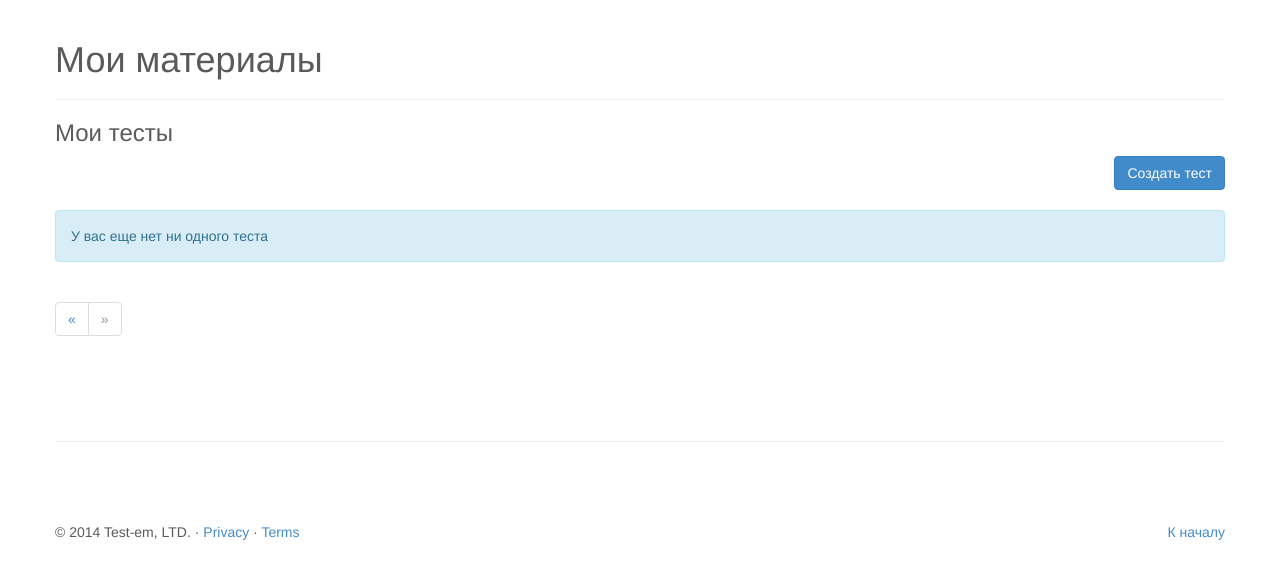
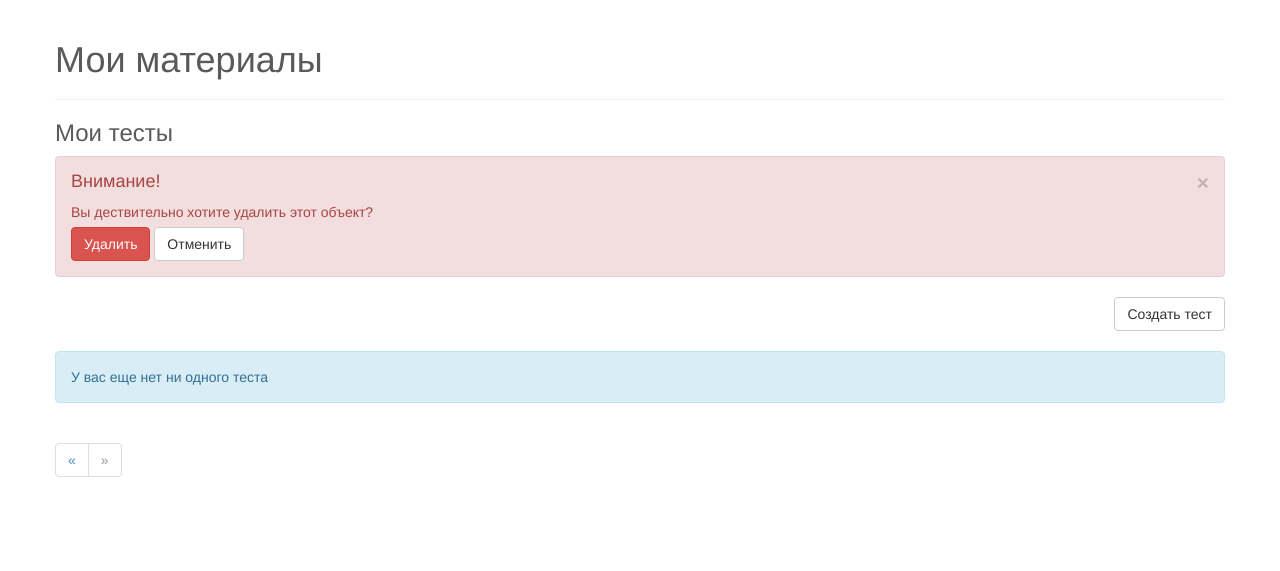
Before and after one commit to fedorov-iv/testem, a Django app: template questionnaires/templates/questionnaires/index.html in a window 1280 px wide. Shown: the part 51-622 px from the top of the page. Run offline with Django 3.2, Linux system fonts and the light colour scheme; the template is opened without the code that fills it, so the values that code supplies are empty; some libraries are stand-ins or nearby versions.

Commit message:
Алерт при удалении теста

```diff
--- a/questionnaires/templates/questionnaires/create_test.html
+++ b/questionnaires/templates/questionnaires/create_test.html
@@ -40,7 +40,7 @@
         {{ form.is_active.errors }}
         {% csrf_token %}
 
-        <input type="submit" name="save" value="Сохранить" class="btn btn-primary"/>   <input type="submit" name="exit" value="Сохранить и выйти" class="btn btn-primary"/> <input type="submit" name="delete" value="Удалить" class="btn btn-danger"/>
+        <input type="submit" name="save" value="Сохранить" class="btn btn-default"/>   <input type="submit" name="exit" value="Сохранить и выйти" class="btn btn-default"/> <input type="submit" name="delete" value="Удалить" class="btn btn-danger"/>
     </form>
 
 
--- a/questionnaires/templates/questionnaires/index.html
+++ b/questionnaires/templates/questionnaires/index.html
@@ -1,13 +1,36 @@
 {% extends "inner.html" %}
 {% load project_tags %}
 {% block title %}Мои материалы{% endblock %}
+{% block extra_head %}
+    <script type="text/javascript">
+        function deleteTest(id){
+            window.location.href = '{% url 'delete_test' %}' + id +'/';
+
+
+        }
+
+    </script>
+
+{% endblock %}
 
 {% block page_heading %}Мои материалы{% endblock %}
 
 {% block inner_content %}
 
     <h3>Мои тесты</h3>
-    <button type="button" class="btn btn-primary" onclick="window.location.href='{% url 'create_test' %}'" style="float: right">Создать тест</button>
+    <!-- alert -->
+     <div class="bs-example" id="alert">
+    <div class="alert alert-danger fade in">
+      <button type="button" class="close" data-dismiss="alert" aria-hidden="true">&times;</button>
+      <h4>Внимание!</h4>
+      <p>Вы дествительно хотите удалить этот объект?</p>
+      <p>
+        <button type="button" class="btn btn-danger">Удалить</button>
+        <button type="button" class="btn btn-default">Отменить</button>
+      </p>
+    </div>
+  </div><!-- alert END -->
+    <button type="button" class="btn btn-default" onclick="window.location.href='{% url 'create_test' %}'" style="float: right">Создать тест</button>
     <div style="clear: both; padding:10px"></div>
         <div class="table-responsive">
         {% if tests %}
@@ -38,7 +61,7 @@
                   </td>
                   <td  align="right">
                       <button type="button" class="btn btn-success btn-xs" onclick="window.location.href = '{% url 'create_test' %}{{ test.id }}/'">Редактировать</button>
-                      <button type="button" class="btn btn-danger btn-xs" onclick="window.location.href = '{% url 'delete_test' %}{{ test.id }}/'">Удалить</button>
+                      <button type="button" class="btn btn-danger btn-xs" onclick="confirm('Вы уверены?')">Удалить</button>
                   </td>
                 </tr>
 
```
